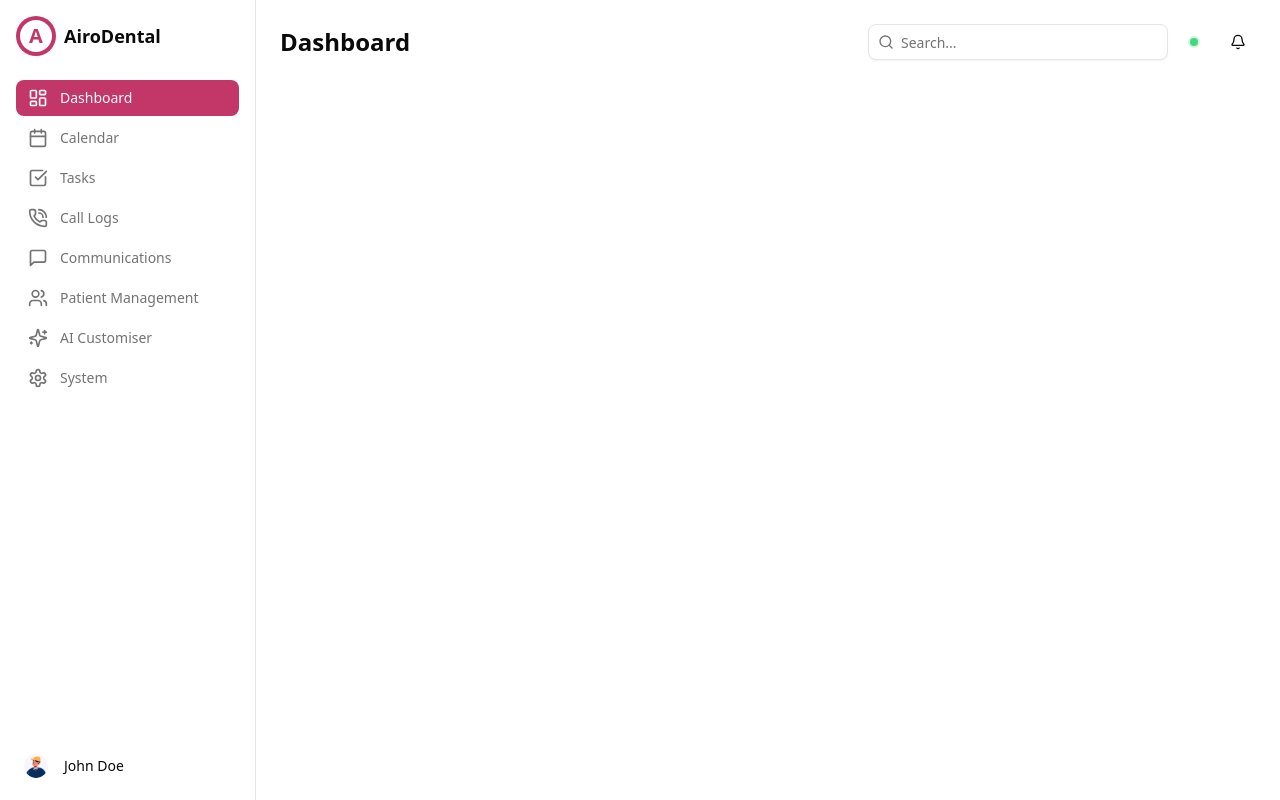
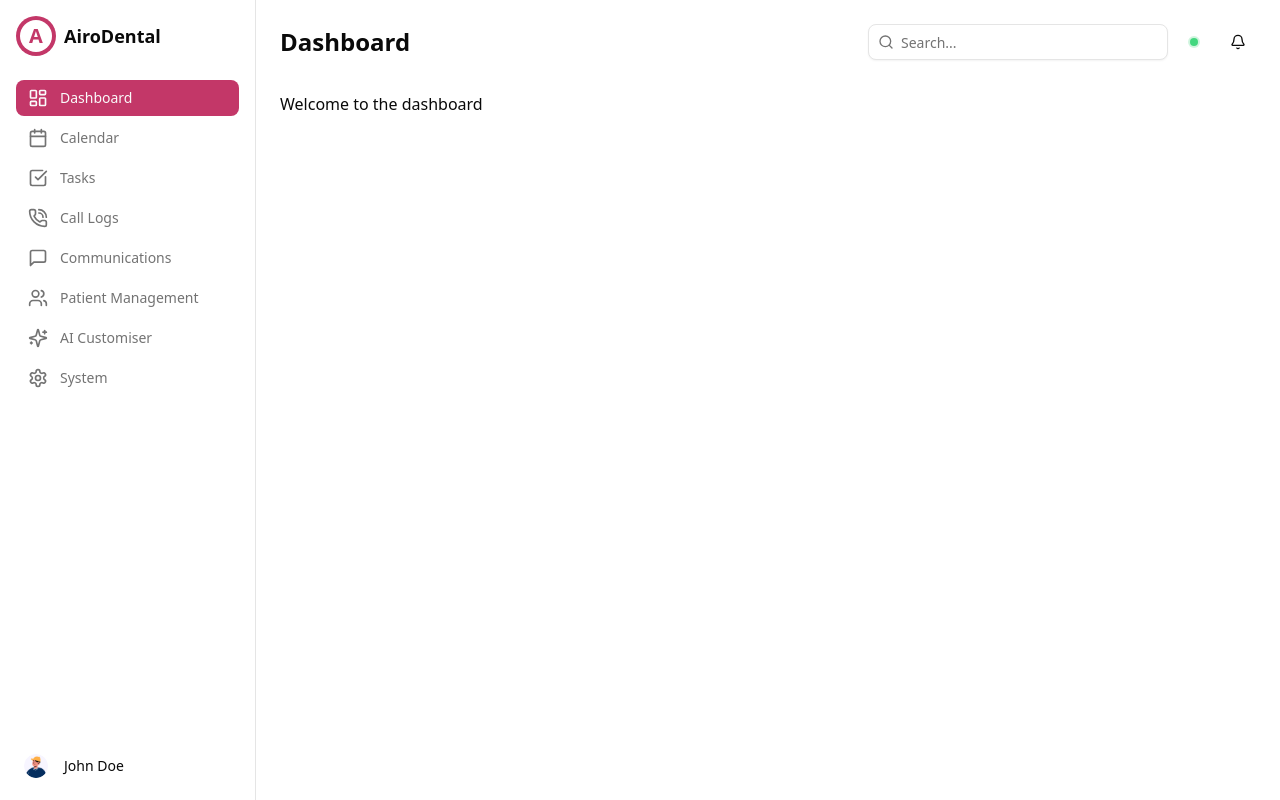
Before and after one commit to Airo-DDS/laine, a Next.js app: page /dashboard in a window 1280 px wide. Built offline with nearby package versions, Linux system fonts and the light colour scheme.

Commit message:
redeploy

```diff
--- a/app/dashboard/page.tsx
+++ b/app/dashboard/page.tsx
@@ -30,7 +30,7 @@ export default function DashboardPage() {
         </div>
       </div>
       <div className="mt-8">
-        {/* Dashboard content will be added here */}
+        <h2>Welcome to the dashboard</h2>
       </div>
     </div>
   )
```
